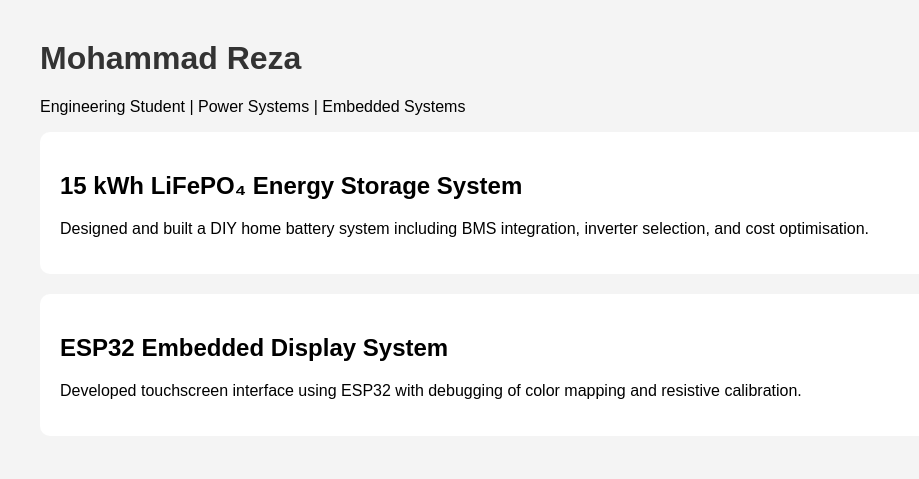
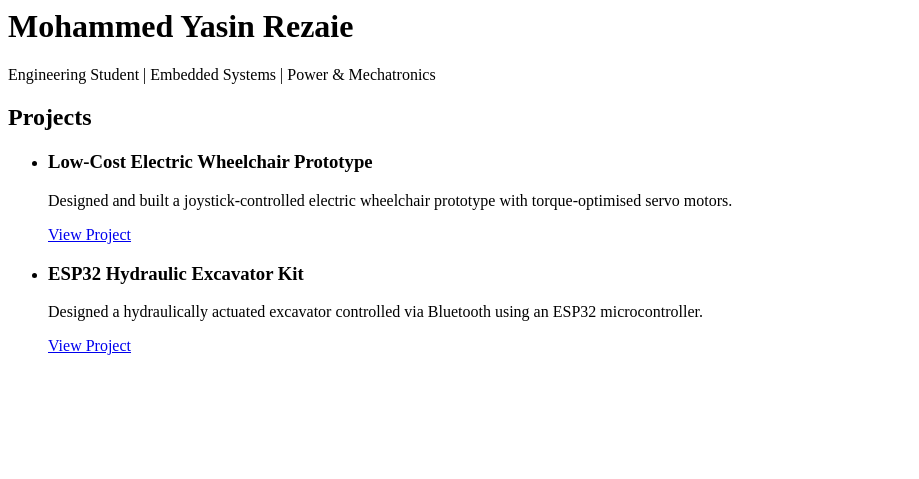
Before and after one commit to mohammedyasinrezaie-afk/mohammad-rezaie.github.io, a plain HTML site: page index.html in a window 1280 px wide. Shown: the whole page, without its empty margins (0-919 px from the left). Drawn offline with Linux system fonts and the light colour scheme.

Commit message:
index.html

```diff
--- a/index.html
+++ b/index.html
@@ -1,38 +1,18 @@
-<!DOCTYPE html>
-<html>
-<head>
-    <title>Mohammad Reza | Engineering Portfolio</title>
-    <style>
-        body {
-            font-family: Arial;
-            margin: 40px;
-            background-color: #f4f4f4;
-        }
-        .project {
-            background: white;
-            padding: 20px;
-            margin-bottom: 20px;
-            border-radius: 10px;
-        }
-        h1 {
-            color: #333;
-        }
-    </style>
-</head>
-<body>
+<h1>Mohammed Yasin Rezaie</h1>
+<p>Engineering Student | Embedded Systems | Power & Mechatronics</p>
 
-<h1>Mohammad Reza</h1>
-<p>Engineering Student | Power Systems | Embedded Systems</p>
+<h2>Projects</h2>
 
-<div class="project">
-    <h2>15 kWh LiFePO₄ Energy Storage System</h2>
-    <p>Designed and built a DIY home battery system including BMS integration, inverter selection, and cost optimisation.</p>
-</div>
+<ul>
+  <li>
+    <h3>Low-Cost Electric Wheelchair Prototype</h3>
+    <p>Designed and built a joystick-controlled electric wheelchair prototype with torque-optimised servo motors.</p>
+    <a href="wheelchair.html">View Project</a>
+  </li>
 
-<div class="project">
-    <h2>ESP32 Embedded Display System</h2>
-    <p>Developed touchscreen interface using ESP32 with debugging of color mapping and resistive calibration.</p>
-</div>
-
-</body>
-</html>
+  <li>
+    <h3>ESP32 Hydraulic Excavator Kit</h3>
+    <p>Designed a hydraulically actuated excavator controlled via Bluetooth using an ESP32 microcontroller.</p>
+    <a href="excavator.html">View Project</a>
+  </li>
+</ul>
```
